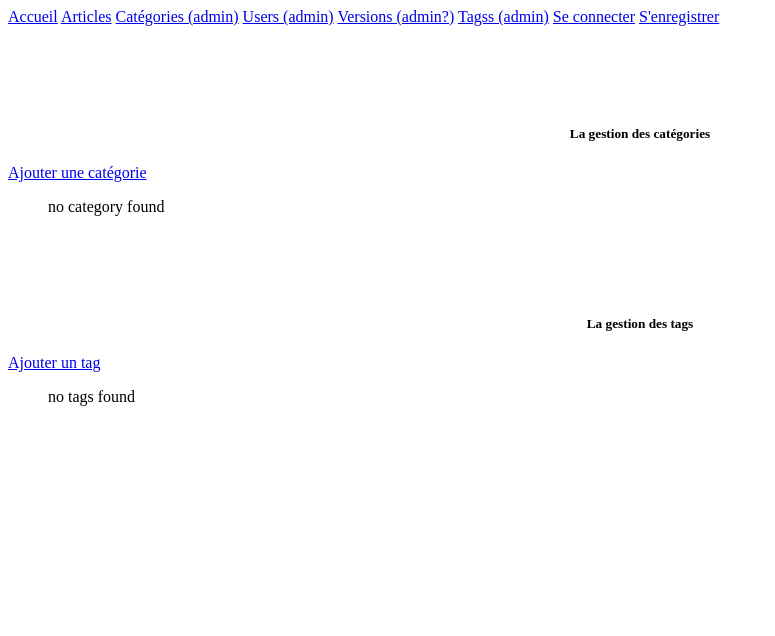
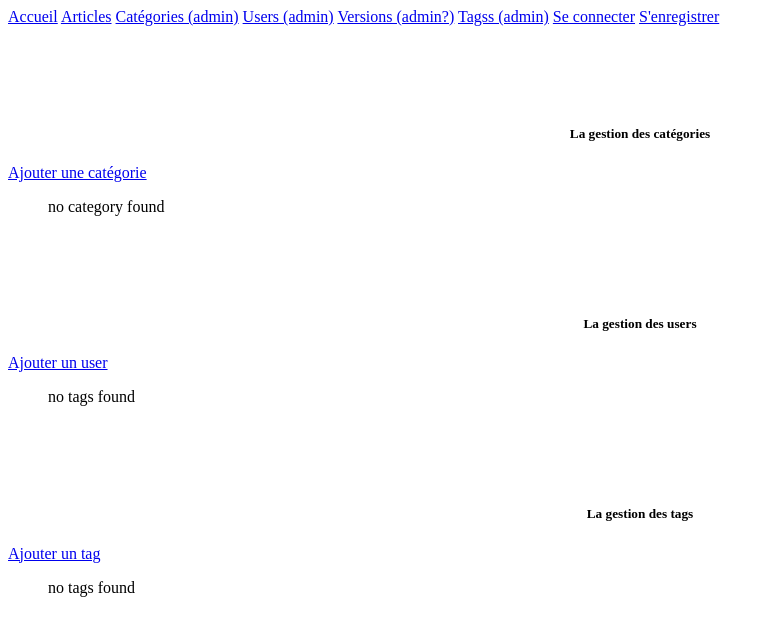
Before and after one commit to WildCodeSchool/BTZ_PHP_2021_03_Wiki, a Symfony app: template templates/category/index.html.twig in a window 1280 px wide. Shown: the top 636 px of the page, without its empty margins (0-775 px from the left). Run offline with Twig, Linux system fonts and the light colour scheme; the template is opened without the code that fills it, so the values that code supplies are empty; some libraries are stand-ins or nearby versions.

Commit message:
ajouté affichage utilisateur

```diff
--- a/src/Controller/CategoryController.php
+++ b/src/Controller/CategoryController.php
@@ -5,6 +5,7 @@ namespace App\Controller;
 use App\Entity\Category;
 use App\Form\CategoryType;
 use App\Repository\CategoryRepository;
+use App\Repository\UserRepository;
 use App\Repository\TagRepository;
 use Symfony\Bundle\FrameworkBundle\Controller\AbstractController;
 use Symfony\Component\HttpFoundation\Request;
@@ -19,11 +20,12 @@ class CategoryController extends AbstractController
     /**
      * @Route("/", name="category_index", methods={"GET"})
      */
-    public function index(CategoryRepository $categoryRepository,TagRepository $tagRepository): Response
+    public function index(CategoryRepository $categoryRepository,TagRepository $tagRepository, UserRepository $userRepository): Response
     {
         return $this->render('category/index.html.twig', [
             'categories' => $categoryRepository->findAll(),
-            'tags'=> $tagRepository->findAll()
+            'tags'=> $tagRepository->findAll(),
+            'users'=> $userRepository->findAll()
         ]);
     }
 
--- a/templates/category/index.html.twig
+++ b/templates/category/index.html.twig
@@ -5,7 +5,7 @@
 {% block body %}
 <div class="container">
 <div class="row" >
-  <div class="col-md-6">
+  <div class="col-md-4">
     <div class = "card" style="margin-top:100px;">
        <div class="card-body">
         <h5 class="card-title" style="text-align:center" >La gestion des catégories</h5>
@@ -26,7 +26,29 @@
     </div>
  </div>
 
-  <div class="col-md-6">
+  <div class="col-md-4">
+    <div class="card" style="margin-top:100px;">
+      <div class="card-body">
+        <h5 class="card-title"style="text-align:center">La gestion des users</h5>
+         <a href="{{ path('user_new') }}" class="btn btn-primary">Ajouter un user</a>
+          <ul class="list-group list-group-flush">
+         {% for user in users %}
+        <li class="list-group-item d-flex justify-content-between align-items-center">{{ user.firstname }}
+         <span><a href="{{ path('user_edit', {'id': user.id}) }}">edit</a>
+        <a style="margin-left:10px;" href="{{ path('user_delete', {'id': user.id}) }}">delete</a></span>
+      </li>
+      </ul>
+       {% else %}
+            <tr>
+                <td colspan="3">no tags found</td>
+            </tr>
+        {% endfor %}
+
+       </div>
+       </div>
+        </div>
+
+         <div class="col-md-4">
     <div class="card" style="margin-top:100px;">
       <div class="card-body">
         <h5 class="card-title"style="text-align:center">La gestion des tags</h5>
```
